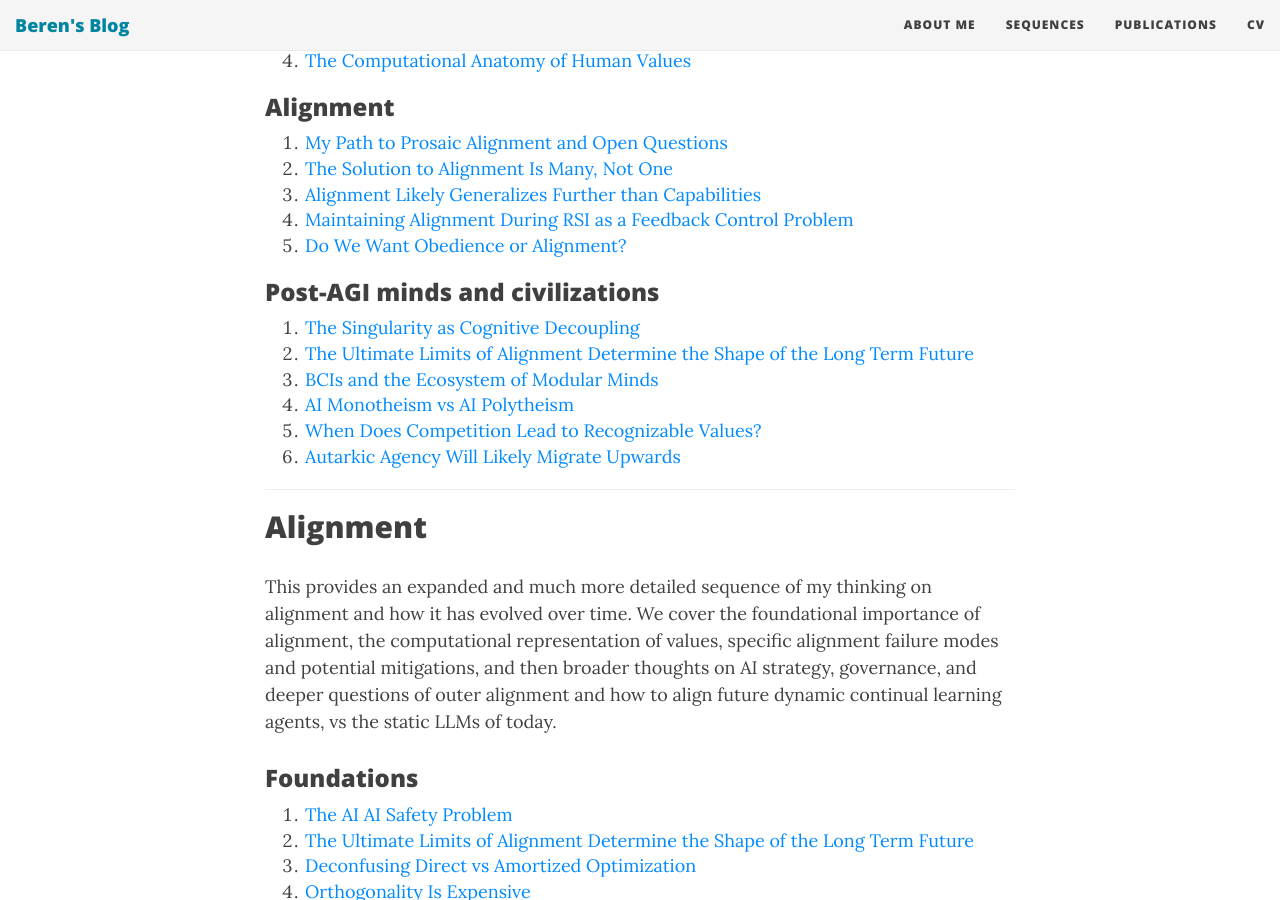
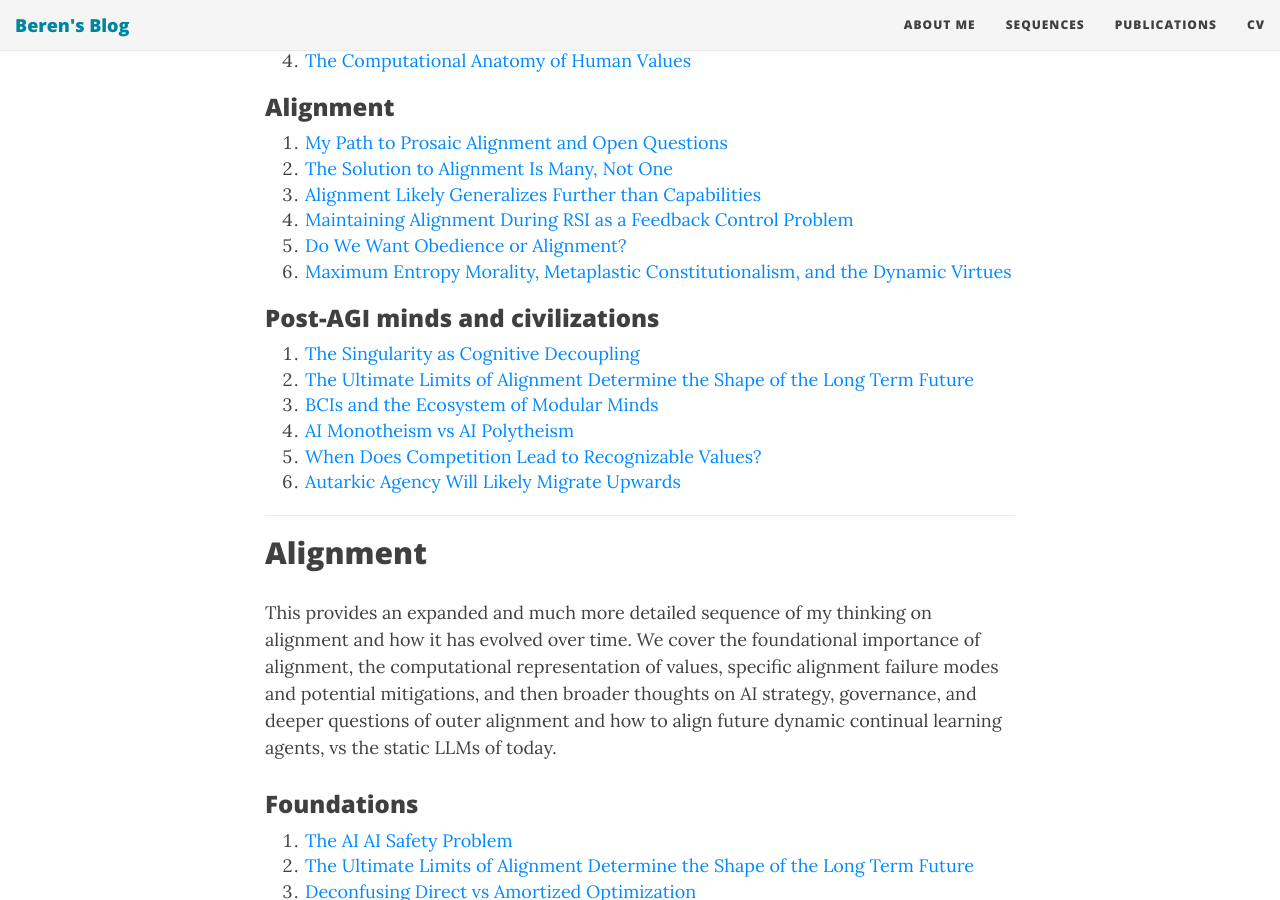
Before and after one commit to BerenMillidge/BerenMillidge.github.io, a Jekyll site: the page built from sequences.md, in a window 1280 px wide and 900 px high, scrolled down 1048 px. Built offline with Jekyll 4.4.1, drawn with Linux system fonts in a browser that asks for light colours; nearby versions of some CDN libraries; some of the changed text lies outside the part shown.

Commit message:
Update sequences.md

```diff
--- a/sequences.md
+++ b/sequences.md
@@ -31,6 +31,7 @@ The posts are ordered conceptually rather than chronologically.
 7. [Alignment Likely Generalizes Further than Capabilities]({% post_url 2024-05-15-Alignment-Likely-Generalizes-Further-Than-Capabilities %})
 8. [Maintaining Alignment During RSI as a Feedback Control Problem]({% post_url 2025-02-05-Maintaining-Alignment-During-RSI-As-A-Feedback-Control-Problem %})
 9. [Do We Want Obedience or Alignment?]({% post_url 2025-08-02-Do-We-Want-Obedience-Or-Alignment %})
+10. [Maximum Entropy Morality, Metaplastic Constitutionalism, and the Dynamic Virtues]({% post_url 2026-08-07-Maximum-Entropy-Morality-Metaplastic-Constitutionalism-And-The-Dynamic-Virtues %})
 
 ### Post-AGI minds and civilizations
 10. [The Singularity as Cognitive Decoupling]({% post_url 2023-04-10-the-singularity-as-cognitive-decoupling %})
@@ -110,6 +111,7 @@ This provides an expanded and much more detailed sequence of my thinking on alig
 4. [Maintaining Alignment During RSI as a Feedback Control Problem]({% post_url 2025-02-05-Maintaining-Alignment-During-RSI-As-A-Feedback-Control-Problem %})
 5. [Preliminary Thoughts on Reward Hacking]({% post_url 2025-04-27-Preliminary-Thoughts-On-Reward-Hacking %})
 6. [Do We Want Obedience or Alignment?]({% post_url 2025-08-02-Do-We-Want-Obedience-Or-Alignment %})
+7. [Maximum Entropy Morality, Metaplastic Constitutionalism, and the Dynamic Virtues]({% post_url 2026-08-07-Maximum-Entropy-Morality-Metaplastic-Constitutionalism-And-The-Dynamic-Virtues %})
 
 ---
 
```
